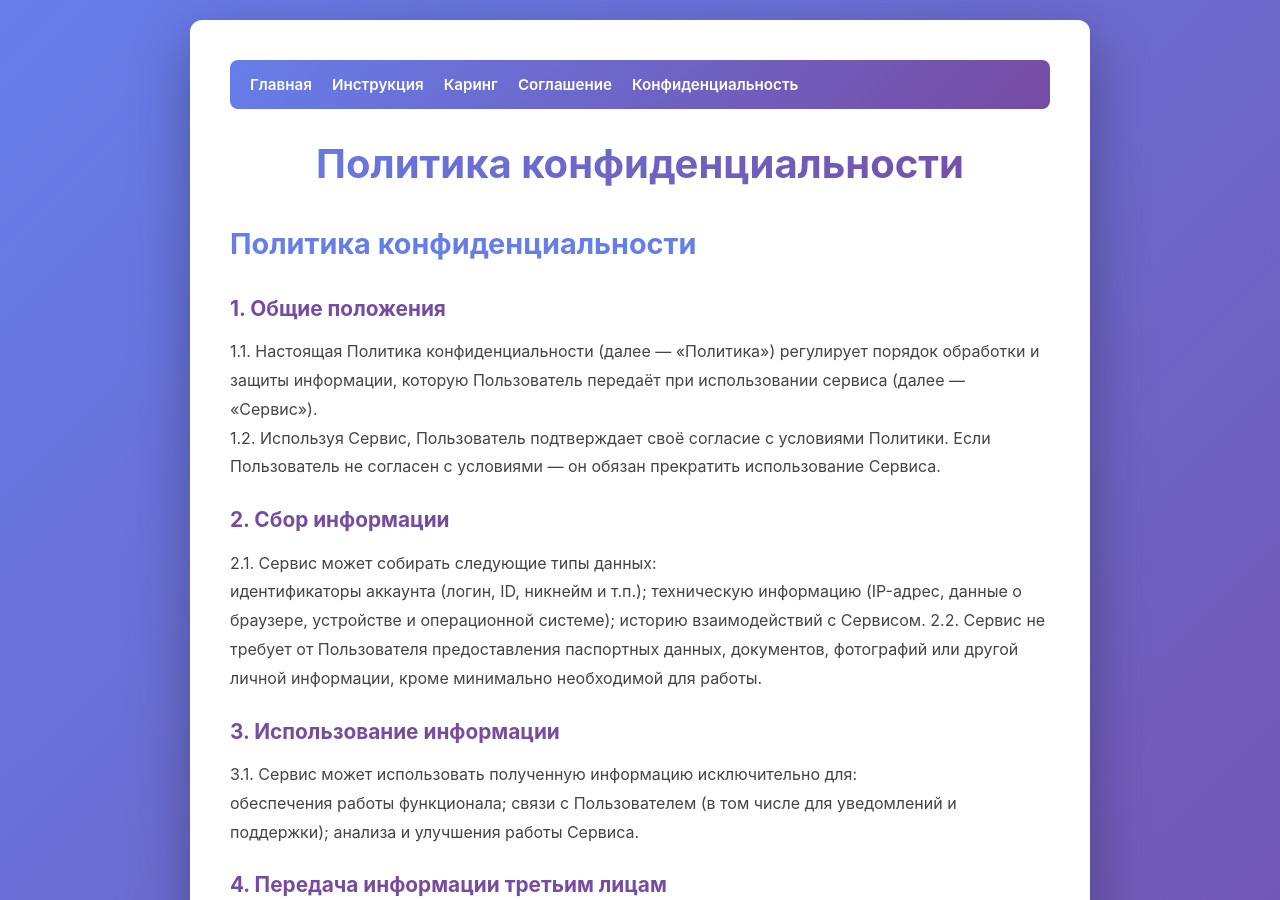
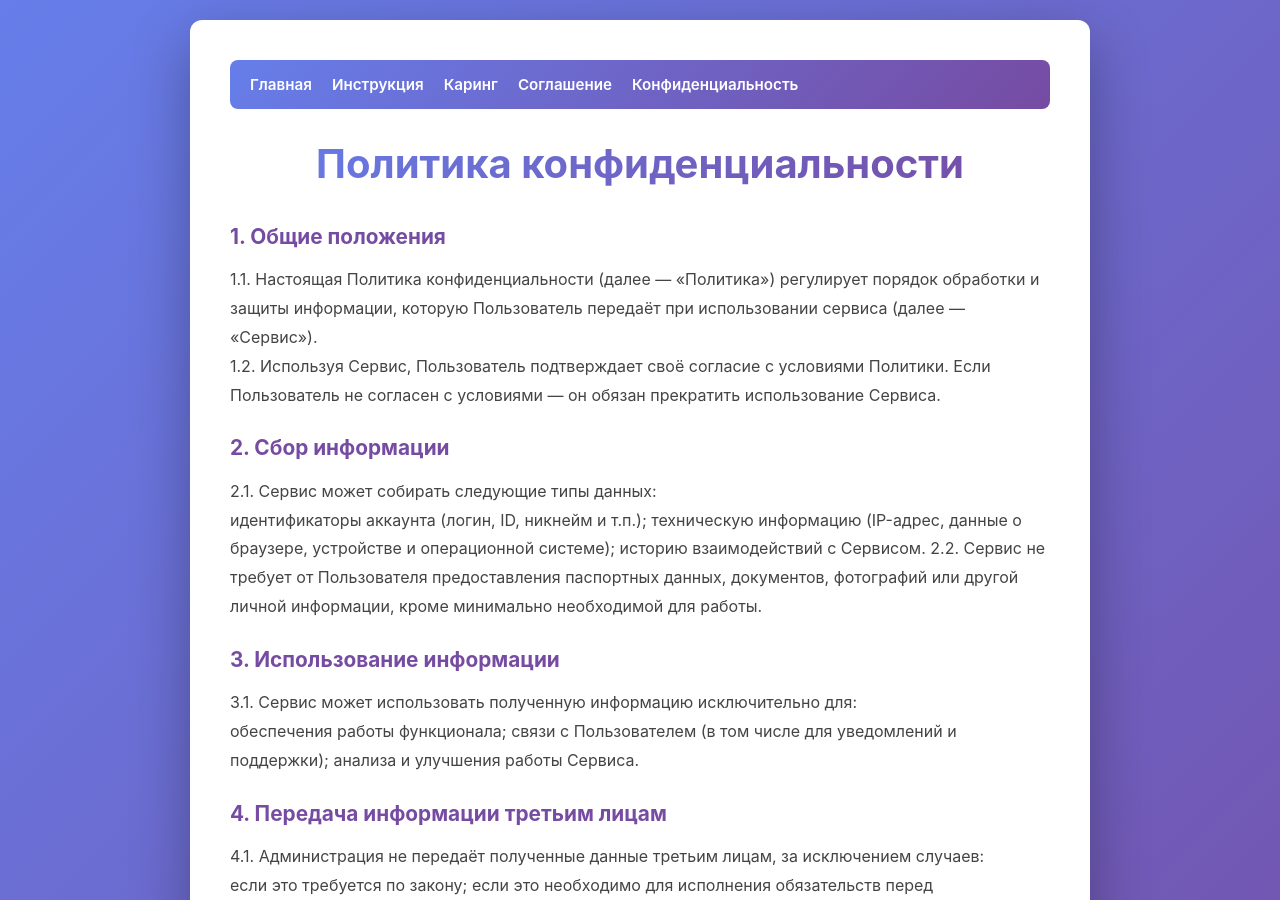
Before and after one commit to Michael-K-cloud/Tunless, a Jekyll site: the page built from privacy.md, in a window 1280 px wide and 900 px high. Built offline with Jekyll 4.4.1, drawn with Linux system fonts in a browser that asks for light colours.

Commit message:
Update privacy.md

```diff
--- a/privacy.md
+++ b/privacy.md
@@ -2,7 +2,7 @@
 layout: default
 title: Политика конфиденциальности
 ---
-## Политика конфиденциальности
+
 ### 1. Общие положения
 1.1. Настоящая Политика конфиденциальности (далее — «Политика») регулирует порядок обработки и защиты информации, которую Пользователь передаёт при использовании сервиса (далее — «Сервис»).
 
```
